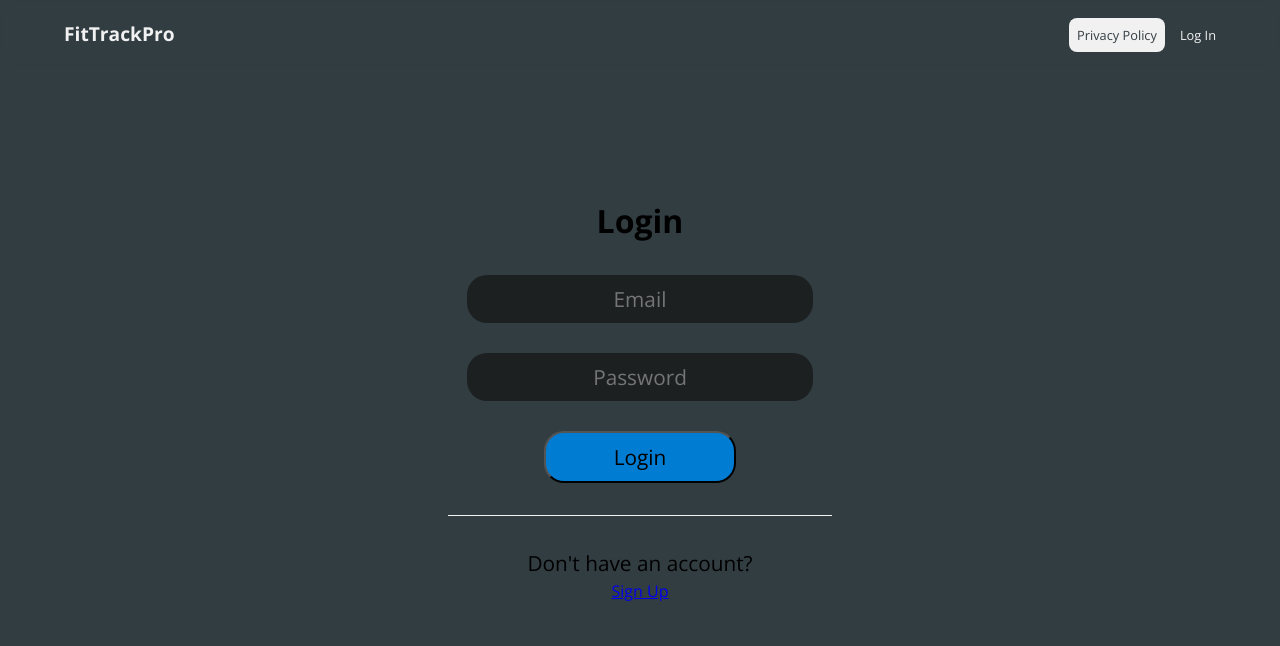
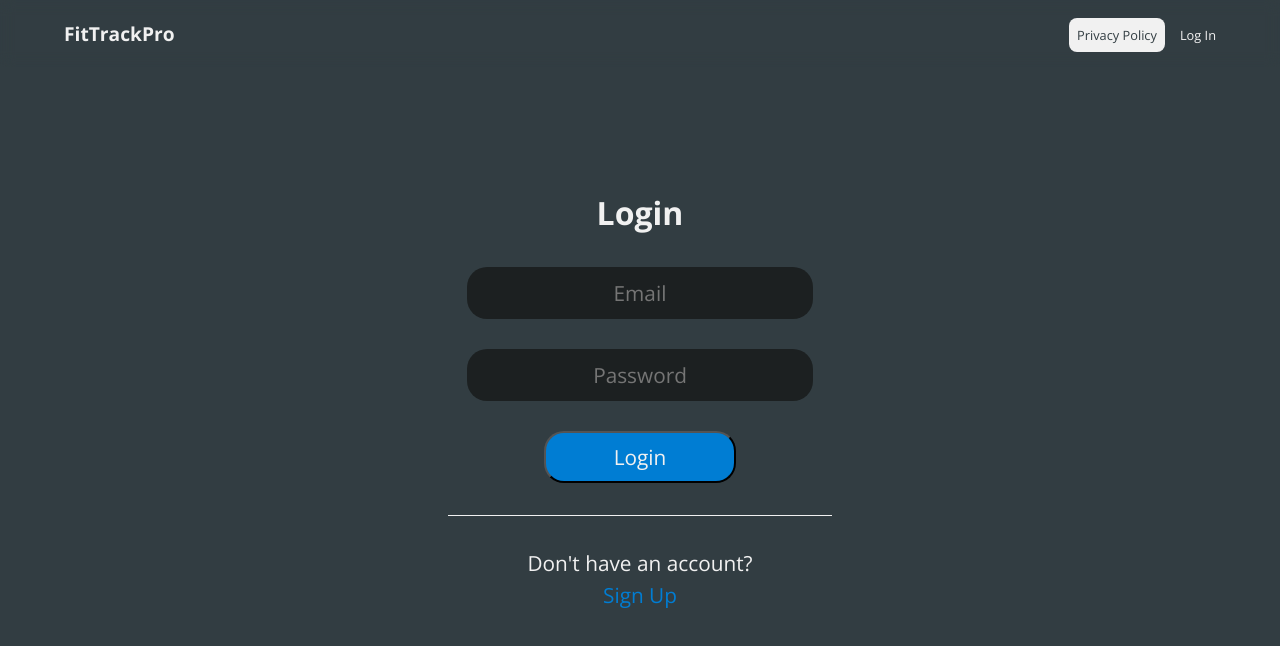
Before and after one commit to alirezabandegi/FitTrackPro, a React (Vite) app in the folder frontend/: page /logIn in a window 1280 px wide. Shown: the top 646 px of the page. Built offline with nearby package versions, Linux system fonts and the light colour scheme.

Commit message:
Enhancing Sign-In Security and Refining Page Styling

```diff
--- a/frontend/src/routes/logIn/logIn.jsx
+++ b/frontend/src/routes/logIn/logIn.jsx
@@ -8,18 +8,22 @@ export default function LogIn(){
     const [email, setEmail] = useState("");
     const [password, setPassword] = useState("");
     const navigate = useNavigate();
+    const emailInput = document.getElementById("emailInput");
+    const passwordInput = document.getElementById("passwordInput");
 
     const handleSubmit = (e) => {
         e.preventDefault();
         axios.post("http://localhost:3000/logIn", { email, password })
-        .then(result => {
-            console.log(result);
-            if(result.data === "Success"){
+        .then(result => result.data)
+        .then(data => {
+            const Inputs = document.querySelectorAll(style.input);
+            if(data === "Success"){
                 navigate("/user/dashboard");
             }
             else{
-                navigate("/signUp")
-                alert("You are not registered to this service")
+                emailInput.style.border = "solid 2px red";
+                passwordInput.style.border = "solid 2px red";
+                alert(data)
             }
         })
         .catch(err => console.log(err));
@@ -30,8 +34,8 @@ export default function LogIn(){
             <h1>Login</h1>
 
             <form onSubmit={handleSubmit}>
-                <input type="email" name="email" placeholder="Email" className={style.input} onChange={(e) => setEmail(e.target.value)} required/>
-                <input type="password" name="password" placeholder="Password" className={style.input} onChange={(e) => setPassword(e.target.value)} minlength="8" required/>
+                <input type="email" name="email" placeholder="Email" id="emailInput" className={style.input} onChange={(e) => setEmail(e.target.value)} autocomplete="off" required/>
+                <input type="password" name="password" placeholder="Password" id="passwordInput" className={style.input} onChange={(e) => setPassword(e.target.value)} minlength="8" required/>
 
                 <button type="submit" className={style.submit}>Login</button>
             </form>
--- a/frontend/src/routes/logIn/logIn.module.css
+++ b/frontend/src/routes/logIn/logIn.module.css
@@ -7,6 +7,7 @@
     width: clamp(320px, 30%, 768px);
     margin: 0 auto;
     line-height: 1.5;
+    color: #f1f1f1;
 
     h1{
         font-size: 2rem;
@@ -25,9 +26,10 @@
         margin-bottom: 2rem;
 
         .input{
-            border: none;
+            border: solid 2px transparent;
             border-radius: 20px;
             background-color: #1c2021;
+            color: #f1f1f1;
             padding: 10px 10px;
             font-size: 1.3rem;
             margin-top: 30px;
@@ -37,6 +39,7 @@
         .submit{
             border-radius: 20px;
             background-color: #007dd3;
+            color: #f1f1f1;
             padding: 10px 10px;
             font-size: 1.3rem;
             margin-top: 30px;
@@ -44,7 +47,8 @@
             width: 50%;
         }
     }
-    .linkTologInPage{
+    .linkToSignUpPage{
+        color: #007dd3;
         font-size: 1.3rem;
         text-decoration: none;
     }
--- a/frontend/src/routes/signUp/SignUp.jsx
+++ b/frontend/src/routes/signUp/SignUp.jsx
@@ -27,8 +27,8 @@ export default function SignUp(){
             <p><strong>Let's create your account!</strong></p>
 
             <form onSubmit={handleSubmit}>
-                <input type="text" name="name" placeholder="Name" className={style.input} onChange={(e) => setName(e.target.value)} required/>
-                <input type="email" name="email" placeholder="Email" className={style.input} onChange={(e) => setEmail(e.target.value)} required/>
+                <input type="text" name="name" placeholder="Name" className={style.input} onChange={(e) => setName(e.target.value)} autocomplete="off" required/>
+                <input type="email" name="email" placeholder="Email" className={style.input} onChange={(e) => setEmail(e.target.value)} autocomplete="off" required/>
                 <input type="password" name="password" placeholder="Password" className={style.input} onChange={(e) => setPassword(e.target.value)} minlength="8" required/>
 
                 <button type="submit" className={style.submit}>Sign Up</button>
--- a/frontend/src/routes/signUp/signUp.module.css
+++ b/frontend/src/routes/signUp/signUp.module.css
@@ -7,6 +7,7 @@
     width: clamp(320px, 30%, 768px);
     margin: 0 auto;
     line-height: 1.5;
+    color: #f1f1f1;
 
     h1{
         font-size: 2rem;
@@ -28,6 +29,7 @@
             border: none;
             border-radius: 20px;
             background-color: #1c2021;
+            color: #f1f1f1;
             padding: 10px 10px;
             font-size: 1.3rem;
             margin-top: 30px;
@@ -37,6 +39,7 @@
         .submit{
             border-radius: 20px;
             background-color: #007dd3;
+            color: #f1f1f1;
             padding: 10px 10px;
             font-size: 1.3rem;
             margin-top: 30px;
@@ -45,6 +48,7 @@
         }
     }
     .linkToLogInPage{
+        color: #007dd3;
         font-size: 1.3rem;
         text-decoration: none;
     }
```
Also changed, not shown: 1 other file (tests, documents, lock files or other folders).
